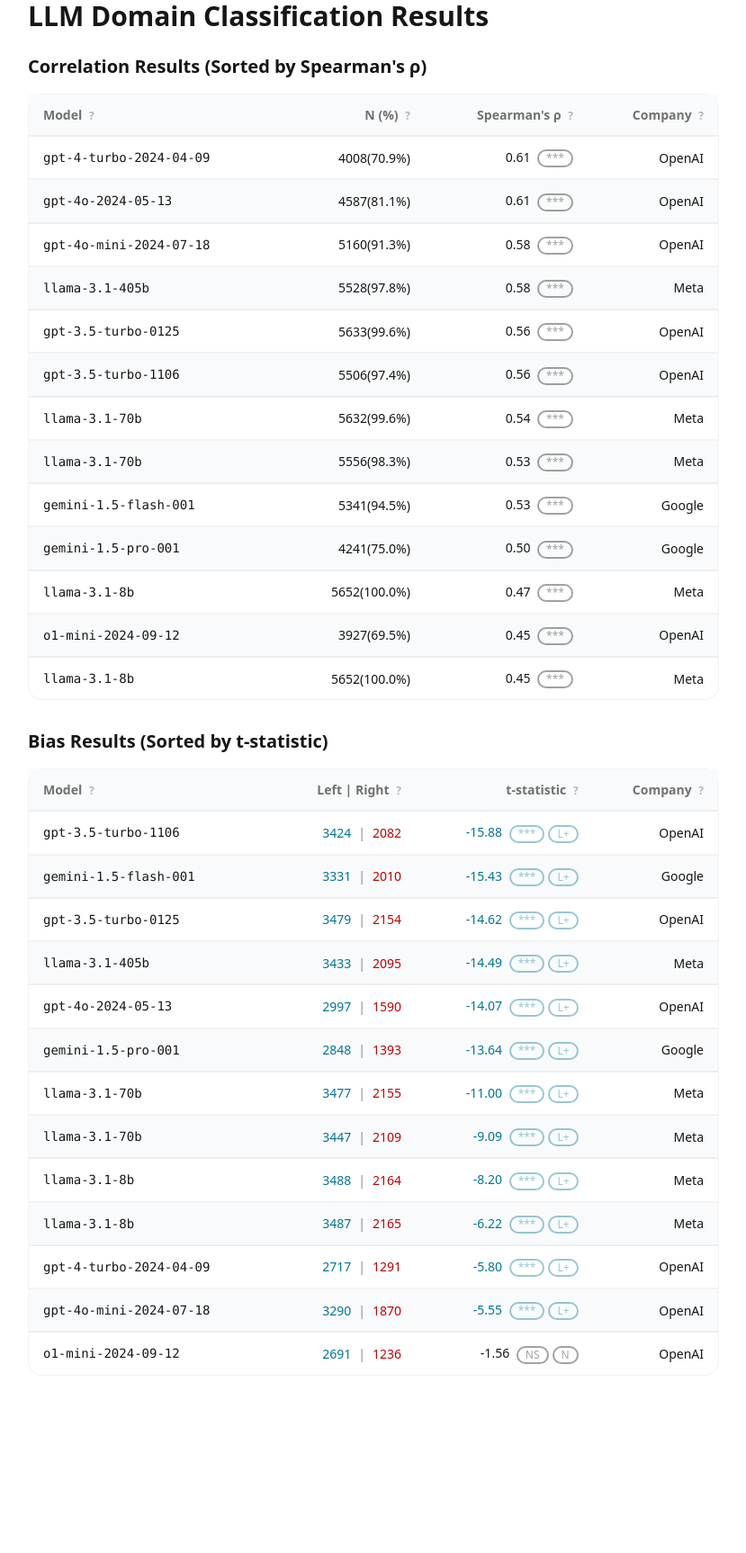
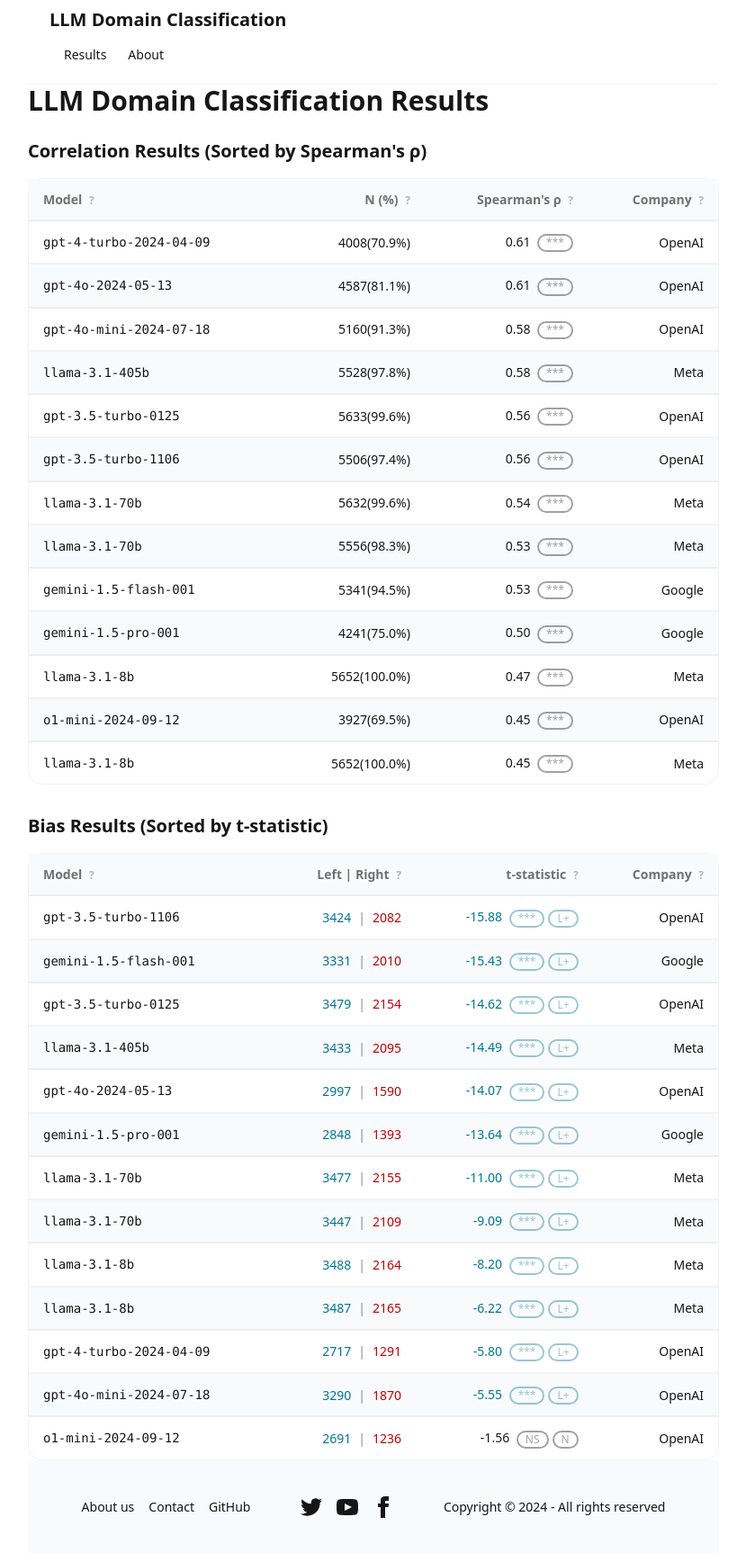
Before and after one commit to yang3kc/llm_domain_classification, a Vue app in the folder frontend/: page / in a window 1280 px wide. Shown: the whole page at 90% size, without its empty margins (225-1054 px from the left). Before the commit the page ends 1529 px from the top, so only its background shows below. Built offline with nearby package versions, Linux system fonts and the light colour scheme.

Commit message:
🎉 feat(footer, navbar): add footer and navbar components with initial layout

```diff
--- /dev/null
+++ b/frontend/src/components/Footer.vue
@@ -0,0 +1,19 @@
+<template>
+  <footer class="footer footer-center p-10 bg-base-200 text-base-content rounded">
+    <div class="grid grid-flow-col gap-4">
+      <a class="link link-hover">About us</a>
+      <a class="link link-hover">Contact</a>
+      <a class="link link-hover">GitHub</a>
+    </div>
+    <div>
+      <div class="grid grid-flow-col gap-4">
+        <a><svg xmlns="http://www.w3.org/2000/svg" width="24" height="24" viewBox="0 0 24 24" class="fill-current"><path d="M24 4.557c-.883.392-1.832.656-2.828.775 1.017-.609 1.798-1.574 2.165-2.724-.951.564-2.005.974-3.127 1.195-.897-.957-2.178-1.555-3.594-1.555-3.179 0-5.515 2.966-4.797 6.045-4.091-.205-7.719-2.165-10.148-5.144-1.29 2.213-.669 5.108 1.523 6.574-.806-.026-1.566-.247-2.229-.616-.054 2.281 1.581 4.415 3.949 4.89-.693.188-1.452.232-2.224.084.626 1.956 2.444 3.379 4.6 3.419-2.07 1.623-4.678 2.348-7.29 2.04 2.179 1.397 4.768 2.212 7.548 2.212 9.142 0 14.307-7.721 13.995-14.646.962-.695 1.797-1.562 2.457-2.549z"></path></svg></a>
+        <a><svg xmlns="http://www.w3.org/2000/svg" width="24" height="24" viewBox="0 0 24 24" class="fill-current"><path d="M19.615 3.184c-3.604-.246-11.631-.245-15.23 0-3.897.266-4.356 2.62-4.385 8.816.029 6.185.484 8.549 4.385 8.816 3.6.245 11.626.246 15.23 0 3.897-.266 4.356-2.62 4.385-8.816-.029-6.185-.484-8.549-4.385-8.816zm-10.615 12.816v-8l8 3.993-8 4.007z"></path></svg></a>
+        <a><svg xmlns="http://www.w3.org/2000/svg" width="24" height="24" viewBox="0 0 24 24" class="fill-current"><path d="M9 8h-3v4h3v12h5v-12h3.642l.358-4h-4v-1.667c0-.955.192-1.333 1.115-1.333h2.885v-5h-3.808c-3.596 0-5.192 1.583-5.192 4.615v3.385z"></path></svg></a>
+      </div>
+    </div>
+    <div>
+      <p>Copyright © 2024 - All rights reserved</p>
+    </div>
+  </footer>
+</template>
--- /dev/null
+++ b/frontend/src/components/NavBar.vue
@@ -0,0 +1,23 @@
+<template>
+  <div class="navbar bg-base-100 border-b border-base-content/5">
+    <div class="container mx-auto">
+      <div class="flex-1">
+        <a class="text-xl font-bold">LLM Domain Classification</a>
+      </div>
+      <div class="flex-none">
+        <ul class="menu menu-horizontal px-1">
+          <li><a href="/" class="active">Results</a></li>
+          <li><a href="/about">About</a></li>
+        </ul>
+      </div>
+    </div>
+  </div>
+</template>
+
+<style scoped>
+.navbar {
+  position: sticky;
+  top: 0;
+  z-index: 50;
+}
+</style>
--- a/frontend/src/views/HomeView.vue
+++ b/frontend/src/views/HomeView.vue
@@ -1,10 +1,14 @@
 <script setup>
 import ModelResults from '@/components/ModelResults.vue'
+import Footer from '@/components/Footer.vue'
+import NavBar from '@/components/NavBar.vue'
 </script>
 
 <template>
   <div class="container mx-auto py-8">
+    <NavBar />
     <h1 class="text-3xl font-bold mb-6">LLM Domain Classification Results</h1>
     <ModelResults />
+    <Footer />
   </div>
 </template>
```
